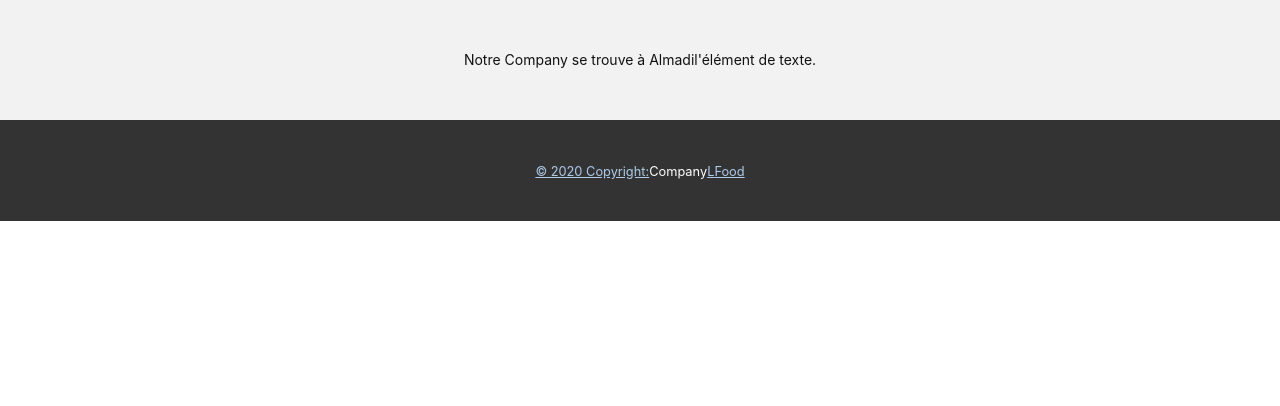
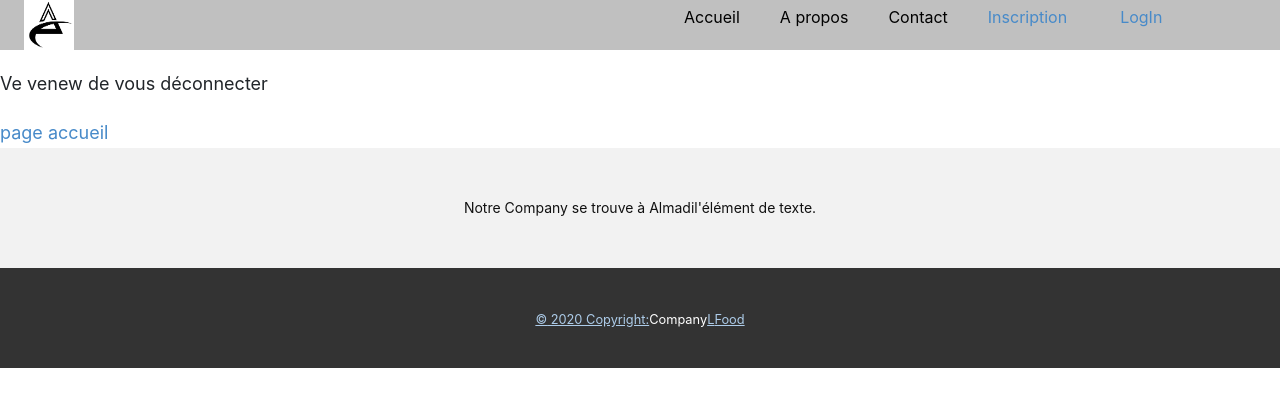
Before and after one commit to Mariu-diatta/entrepreunariat, a React (Create React App) app in the folder my-react-app/: page /zero in a window 1280 px wide. Shown: the top 406 px of the page. Built offline with nearby package versions, Linux system fonts and the light colour scheme.

Commit message:
page admin redirect

```diff
--- a/my-react-app/src/App.js
+++ b/my-react-app/src/App.js
@@ -16,21 +16,26 @@ import Admin  from './Common/pageAdmin.js';
 import Aderant from './Common/pageAderant.js';
 import Commande from './Common/commande.js';
 import AboutUser from './Common/aboutUser.js';
+import ZeroPage from './Common/zero.js';
+import { useEffect, useState } from 'react';
 
 function App() {
+  const [valueHeaderState, changeHeaderState]= useState(localStorage.getItem('etatConection'))
+
   return (
       <BrowserRouter>
           <Routes>
-            <Route path="/" element={<Header/>}>
+            <Route path="/" element={<Header changeHeaderState={changeHeaderState} valueHeaderState={valueHeaderState} />}>
               <Route index element={<Accueil/>}/>
               <Route path="/a_propos" element={<About/>}/>
               <Route path="/contact" element={<Contact/>}/>
               <Route path="/inscription" element={<Register/>} />
-              <Route path="/login" element={<LogIn/>} />
+              <Route path="/login" element={<LogIn  changeHeaderState={changeHeaderState} valueHeaderState={valueHeaderState} />} />
               <Route path="/adherant" element={<Aderant/>}/>
               <Route path="/admin" element={<Admin/>}/>
               <Route path="/commande" element={<Commande/>}/>
               <Route path="/aboutUser" element={<AboutUser/>}/>
+              <Route path="/zero" element={<ZeroPage/>}/>
             </Route>
           </Routes>
           <Footer/>
--- a/my-react-app/src/Common/header.js
+++ b/my-react-app/src/Common/header.js
@@ -4,13 +4,13 @@ import '../accueil/Site1/nicepage.css'
 import '../accueil/Site1/LogIn.css'
 import logo from "../accueil/Site1/images/logo_3.PNG"
 import { Outlet, Link } from "react-router-dom";
-import {useState} from "react"
+import {useEffect, useState} from "react"
 
-const  Header =()=>{
-    const [connect, setConnect]=useState(true)
+function  Header({valueHeaderState, changeHeaderState}){
     const [col, setCol]=useState({color:'black', 'statu':false})
     const [col1, setCol1]=useState({color:'black', 'statu':false})
     const [col2, setCol2]=useState({color:'black', 'statu':false})
+
     return(
       <>
           <nav className='sticky-top flex-row u-grey-25' style={{position:"", backgroundColor:"", width:"100%", paddingTop:"0px", marginTop:"0px",zIndex:120}}>
@@ -32,36 +32,24 @@ const  Header =()=>{
                           </li><li className="u-nav-item"><a className="u-button-style u-nav-link u-text-active-palette-1-base u-text-hover-palette-4-light-1 u-text-palette-1-base" style={{padding: "10px 20px"}}><Link to="/a_propos" onMouseOut={()=>setCol1({'color':"black", 'statut': false})} onMouseOver={()=>setCol1({'color':"blue", 'statut': false})} style={col1}>A propos</Link></a>
                           </li><li className="u-nav-item"><a className="u-button-style u-nav-link u-text-active-palette-1-base u-text-hover-palette-4-light-1 u-text-palette-1-base" style={{padding: "10px 20px", color:"green"}}><Link to="/contact" onMouseOut={()=>setCol2({'color':"black", 'statut': false})} onMouseOver={()=>setCol2({'color':"blue", 'statut': false})} style={col2}>Contact</Link></a>
                           </li>
-                    {
-                      connect?
+
                       <li className="u-nav-item">
                           <a className="u-button-style u-nav-link u-text-active-palette-1-base u-text-hover-palette-4-light-1 u-text-palette-1-base" style={{padding: "10px 20px", color:"green"}}>
-                              <Link to="/inscription">Inscription</Link>
+                          {
+                           valueHeaderState?<Link to="/admin"> Compte </Link>:<Link to="/inscription">Inscription</Link>
+                          }
                           </a>
                       </li>
-                      :
-                      <a></a>
-                    }
-
-                    {
-                      connect?
                       <li className="u-nav-item">
                         <a className="u-button-style u-nav-link u-text-active-palette-1-base u-text-hover-palette-4-light-1 u-text-palette-1-base" style={{padding:"10px 20px" }}>
                           <button className="button-sucess btn">
-                                    <Link to="/login"> LogIn </Link>
+                            {
+                              valueHeaderState? <Link to="/zero" onClick={()=>changeHeaderState(false)}>  Deconnecter </Link>:<Link to="/login"> LogIn</Link>
+                            }
                           </button>
                         </a>
                       </li>
 
-                      :
-                      <li className="u-nav-item">
-                          <a className="u-button-style u-nav-link u-text-active-palette-1-base u-text-hover-palette-4-light-1 u-text-palette-1-base" style={{padding:"10px 20px" }}>
-                              <button className="button-sucess btn">
-                                  <Link to="/login"> Deconnecter </Link>
-                              </button>
-                          </a>
-                      </li>
-                    }
                     </ul>
                     </div>
                   </nav>
--- a/my-react-app/src/Common/logIn.js
+++ b/my-react-app/src/Common/logIn.js
@@ -3,10 +3,11 @@ import Admin  from './pageAdmin.js';
 import Aderant from './pageAderant.js';
 import {Navigate} from 'react-router-dom';
 
-function LogIn(){
+function LogIn({valueHeaderState, changeHeaderState}){
     const [name, setName] = useState("");
     const [password, setPassword] = useState("");
-    const [isConected, setIsConected] = useState(false);
+    // const [isConected, setIsConected] = useState(false);
+    // useEffect(()=>setIsConected(localStorage.getItem("etatConection")),[])
 
     const handleSubmit = (e)=>{
           e.preventDefault();
@@ -26,10 +27,12 @@ function LogIn(){
           ).then(response =>
             {
               console.log(response);
-              setIsConected(response['ok']);
+              // setIsConected(response['ok']);
               console.log(response['ok']);
+              localStorage.setItem("etatConection",true);
+              changeHeaderState(true)
           });
-        };
+    };
 
     return(
         <div className="container u-align-center u-clearfix  u-section-6">
@@ -52,7 +55,7 @@ function LogIn(){
                 </div>
             </div>
             {
-              isConected?<Navigate to="/admin"/>:console.log("Je suis pas redirigé")
+              valueHeaderState?<Navigate to="/admin"/>:console.log("Je suis pas redirigé")
             }
         </div>
     )
--- /dev/null
+++ b/my-react-app/src/Common/stockageParam.js
@@ -0,0 +1,2 @@
+localStorage.setItem("etatConection",false )
+localStorage.setItem("motDePasse","" )
--- /dev/null
+++ b/my-react-app/src/Common/zero.js
@@ -0,0 +1,16 @@
+import { Link } from "react-router-dom";
+
+const ZeroPage =()=>{
+
+    return(
+        <>
+            <p>Ve venew de vous déconnecter </p>
+            <Link to='/'> page accueil</Link>
+            {
+                localStorage.setItem("etatConection",false )
+            }
+        </>
+    )
+}
+
+export default  ZeroPage;
```
Lines whose indentation alone changed are shown as unchanged.
